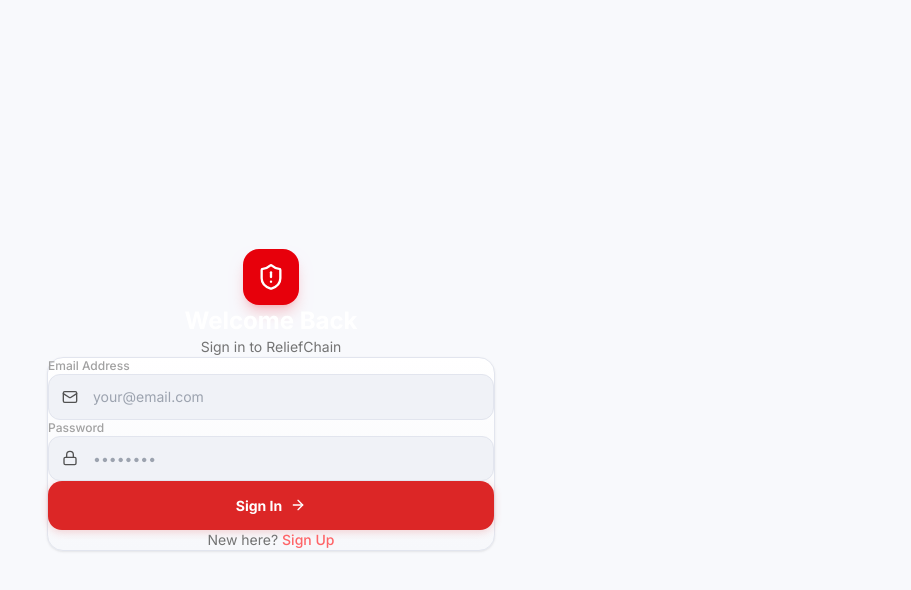
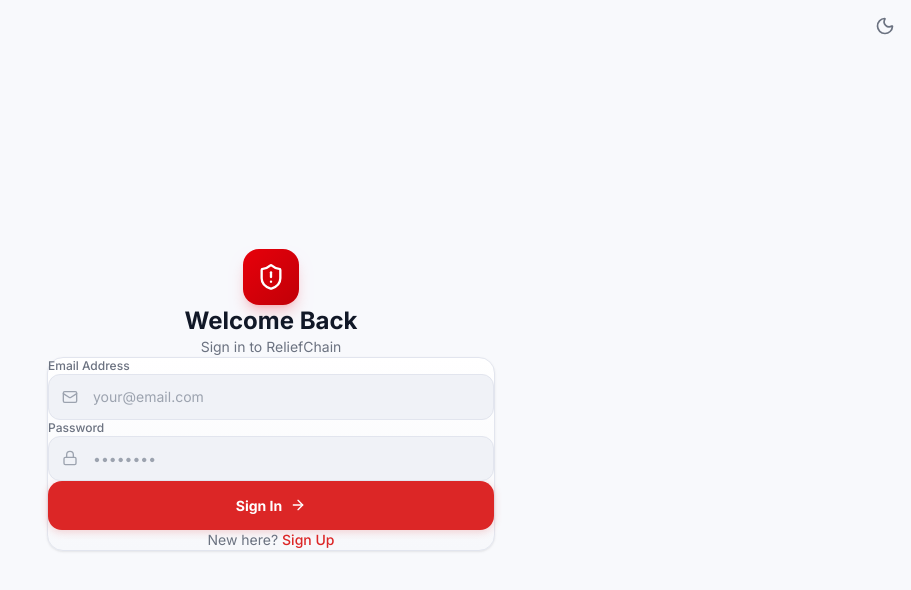
Before and after one commit to visheshdevanur/Code-Breakers, a React (Vite) app: page /signin in a window 1280 px wide. Shown: the top 590 px of the page, without its empty margins (369-1280 px from the left). Built offline with nearby package versions, Linux system fonts and the light colour scheme.

Commit message:
Light/dark theme with system detection, theme toggle, premium CSS variables, glass effects

```diff
--- a/src/App.jsx
+++ b/src/App.jsx
@@ -49,7 +49,7 @@
   };
 
   return (
-    <div className="min-h-screen flex flex-col" style={{ background: 'var(--bg-base)' }}>
+    <div className="min-h-screen flex flex-col" style={{ background: 'var(--bg)' }}>
       <Header currentPage={path} userRole={role} onLogout={handleLogout} onToggleSidebar={() => setSidebarOpen(!sidebarOpen)} />
       <div className="flex flex-1">
         <Sidebar role={role} currentPage={path} isOpen={sidebarOpen} onClose={() => setSidebarOpen(false)} onNavigate={(p) => {
--- a/src/components/Auth/AdminLoginPage.jsx
+++ b/src/components/Auth/AdminLoginPage.jsx
@@ -32,29 +32,29 @@
   };
 
   return (
-    <div className="min-h-screen flex items-center justify-center p-4" style={{ background: 'var(--bg-base)' }}>
+    <div className="min-h-screen flex items-center justify-center p-4" style={{ background: 'var(--bg)' }}>
       <div className="w-full max-w-sm">
         <div className="text-center mb-8 anim-up">
-          <div className="w-16 h-16 rounded-2xl bg-red-600 flex items-center justify-center mx-auto mb-4 shadow-lg shadow-red-600/25 anim-pulse-red">
+          <div className="w-16 h-16 rounded-2xl bg-gradient-to-br from-red-600 to-red-700 flex items-center justify-center mx-auto mb-4 shadow-lg shadow-red-600/25 anim-pulse-red">
             <ShieldAlert className="w-8 h-8 text-white" />
           </div>
-          <h1 className="text-xl font-bold text-white">Admin Access</h1>
-          <p className="text-neutral-600 text-sm mt-1">ReliefChain Control Room</p>
+          <h1 className="text-xl font-bold" style={{ color: 'var(--text-1)' }}>Admin Access</h1>
+          <p className="text-sm mt-1" style={{ color: 'var(--text-4)' }}>ReliefChain Control Room</p>
         </div>
 
-        <form onSubmit={handleSubmit} className="dark-card p-6 space-y-4 anim-up d1">
-          {error && <div className="bg-red-500/10 border border-red-500/20 text-red-400 rounded-xl px-4 py-3 text-sm">{error}</div>}
+        <form onSubmit={handleSubmit} className="dark-card p-6 space-y-4 anim-up d1" style={{ transform: 'none' }}>
+          {error && <div className="bg-red-500/10 border border-red-500/20 text-red-500 rounded-xl px-4 py-3 text-sm">{error}</div>}
           <div>
-            <label className="text-xs text-neutral-500 font-medium block mb-1.5">Admin Email</label>
+            <label className="text-xs font-medium block mb-1.5" style={{ color: 'var(--text-3)' }}>Admin Email</label>
             <div className="relative">
-              <Mail className="absolute left-3.5 top-1/2 -translate-y-1/2 w-4 h-4 text-neutral-600" />
+              <Mail className="absolute left-3.5 top-1/2 -translate-y-1/2 w-4 h-4" style={{ color: 'var(--text-4)' }} />
               <input type="email" value={email} onChange={e => setEmail(e.target.value)} required className="input !pl-11" placeholder="admin@reliefchain.org" />
             </div>
           </div>
           <div>
-            <label className="text-xs text-neutral-500 font-medium block mb-1.5">Password</label>
+            <label className="text-xs font-medium block mb-1.5" style={{ color: 'var(--text-3)' }}>Password</label>
             <div className="relative">
-              <Lock className="absolute left-3.5 top-1/2 -translate-y-1/2 w-4 h-4 text-neutral-600" />
+              <Lock className="absolute left-3.5 top-1/2 -translate-y-1/2 w-4 h-4" style={{ color: 'var(--text-4)' }} />
               <input type="password" value={password} onChange={e => setPassword(e.target.value)} required className="input !pl-11" placeholder="••••••••" />
             </div>
           </div>
@@ -62,7 +62,7 @@
             {loading ? <Loader2 className="w-4 h-4 animate-spin" /> : <><span>Access Control Room</span><ArrowRight className="w-4 h-4" /></>}
           </button>
         </form>
-        <p className="text-center text-[11px] text-neutral-700 mt-4">Authorized personnel only.</p>
+        <p className="text-center text-[11px] mt-4" style={{ color: 'var(--text-4)' }}>Authorized personnel only.</p>
       </div>
     </div>
   );
--- a/src/components/Auth/SignInPage.jsx
+++ b/src/components/Auth/SignInPage.jsx
@@ -1,7 +1,8 @@
 import { useState } from 'react';
 import { Link, useNavigate } from 'react-router-dom';
-import { ShieldAlert, Mail, Lock, ArrowRight, Loader2 } from 'lucide-react';
+import { ShieldAlert, Mail, Lock, ArrowRight, Loader2, Sun, Moon } from 'lucide-react';
 import { signIn, getProfile } from '../../lib/supabase';
+import { useTheme } from '../../lib/ThemeContext';
 
 export default function SignInPage({ onAuth }) {
   const [email, setEmail] = useState('');
@@ -9,6 +10,7 @@
   const [error, setError] = useState('');
   const [loading, setLoading] = useState(false);
   const navigate = useNavigate();
+  const { isDark, toggle } = useTheme();
 
   const handleSubmit = async (e) => {
     e.preventDefault();
@@ -27,39 +29,42 @@
   };
 
   return (
-    <div className="min-h-screen flex items-center justify-center p-4" style={{ background: 'var(--bg-base)' }}>
+    <div className="min-h-screen flex items-center justify-center p-4 relative" style={{ background: 'var(--bg)' }}>
+      <button onClick={toggle} className="absolute top-4 right-4 p-2.5 rounded-xl hover:bg-[var(--bg-hover)] transition-all" style={{ color: 'var(--text-3)' }} aria-label="Toggle theme">
+        {isDark ? <Sun className="w-5 h-5" /> : <Moon className="w-5 h-5" />}
+      </button>
       <div className="w-full max-w-md">
         <div className="text-center mb-8 anim-up">
           <Link to="/" className="inline-block mb-4">
-            <div className="w-14 h-14 rounded-2xl bg-red-600 flex items-center justify-center mx-auto shadow-lg shadow-red-600/20">
+            <div className="w-14 h-14 rounded-2xl bg-gradient-to-br from-red-600 to-red-700 flex items-center justify-center mx-auto shadow-lg shadow-red-600/20">
               <ShieldAlert className="w-7 h-7 text-white" />
             </div>
           </Link>
-          <h1 className="text-2xl font-bold text-white">Welcome Back</h1>
-          <p className="text-neutral-500 mt-1 text-sm">Sign in to ReliefChain</p>
+          <h1 className="text-2xl font-bold" style={{ color: 'var(--text-1)' }}>Welcome Back</h1>
+          <p className="mt-1 text-sm" style={{ color: 'var(--text-3)' }}>Sign in to ReliefChain</p>
         </div>
 
-        <form onSubmit={handleSubmit} className="dark-card !hover:transform-none p-6 sm:p-8 space-y-5 anim-up d1">
-          {error && <div className="bg-red-500/10 border border-red-500/20 text-red-400 rounded-xl px-4 py-3 text-sm">{error}</div>}
+        <form onSubmit={handleSubmit} className="dark-card p-6 sm:p-8 space-y-5 anim-up d1" style={{ transform: 'none' }}>
+          {error && <div className="bg-red-500/10 border border-red-500/20 text-red-500 rounded-xl px-4 py-3 text-sm">{error}</div>}
           <div>
-            <label className="text-xs text-neutral-400 font-medium block mb-2">Email Address</label>
+            <label className="text-xs font-medium block mb-2" style={{ color: 'var(--text-3)' }}>Email Address</label>
             <div className="relative">
-              <Mail className="absolute left-3.5 top-1/2 -translate-y-1/2 w-4 h-4 text-neutral-600" />
+              <Mail className="absolute left-3.5 top-1/2 -translate-y-1/2 w-4 h-4" style={{ color: 'var(--text-4)' }} />
               <input type="email" value={email} onChange={e => setEmail(e.target.value)} required className="input !pl-11" placeholder="your@email.com" />
             </div>
           </div>
           <div>
-            <label className="text-xs text-neutral-400 font-medium block mb-2">Password</label>
+            <label className="text-xs font-medium block mb-2" style={{ color: 'var(--text-3)' }}>Password</label>
             <div className="relative">
-              <Lock className="absolute left-3.5 top-1/2 -translate-y-1/2 w-4 h-4 text-neutral-600" />
+              <Lock className="absolute left-3.5 top-1/2 -translate-y-1/2 w-4 h-4" style={{ color: 'var(--text-4)' }} />
               <input type="password" value={password} onChange={e => setPassword(e.target.value)} required className="input !pl-11" placeholder="••••••••" />
             </div>
           </div>
           <button type="submit" disabled={loading} className="btn-red w-full !py-3.5">
             {loading ? <Loader2 className="w-4 h-4 animate-spin" /> : <><span>Sign In</span><ArrowRight className="w-4 h-4" /></>}
           </button>
-          <p className="text-center text-sm text-neutral-500">
-            New here? <Link to="/signup" className="text-red-400 hover:text-red-300 font-medium">Sign Up</Link>
+          <p className="text-center text-sm" style={{ color: 'var(--text-3)' }}>
+            New here? <Link to="/signup" className="font-medium" style={{ color: 'var(--accent)' }}>Sign Up</Link>
           </p>
         </form>
       </div>
```
